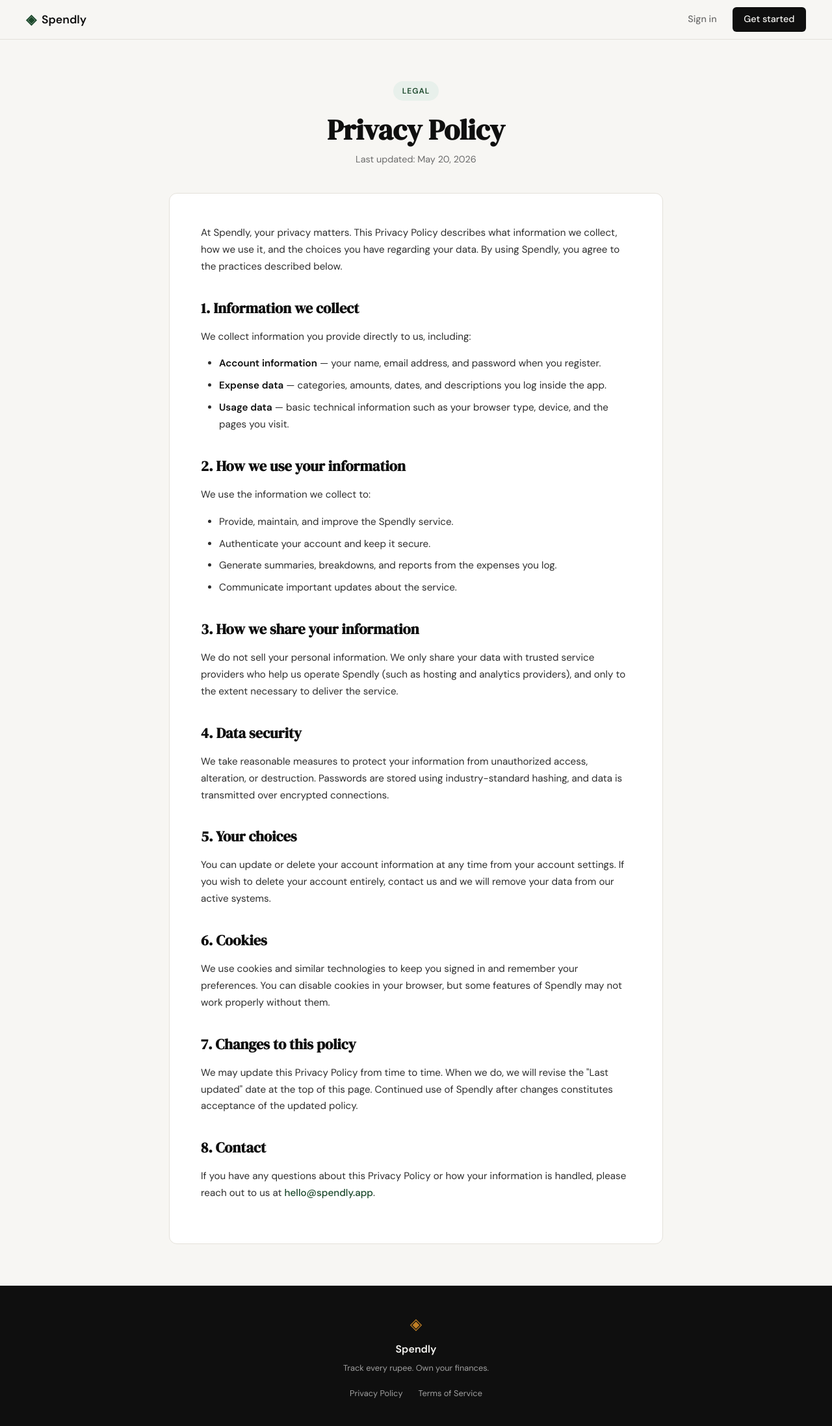
After one commit to fbnayem/sending, a Flask app: page /privacy in a window 1280 px wide. The commit adds this page. Shown: the whole page at 65% size. Run offline with Flask 3, Linux system fonts and the light colour scheme.

Commit message:
Landing: add privacy and tearms pages and route

```diff
--- a/expense-tracker/app.py
+++ b/expense-tracker/app.py
@@ -20,6 +20,16 @@ def register():
 @app.route("/login")
 def login():
     return render_template("login.html")
+
+
+@app.route("/privacy")
+def privacy():
+    return render_template("privacy.html")
+
+
+@app.route("/terms")
+def terms():
+    return render_template("terms.html")
 
 
 # ------------------------------------------------------------------ #
--- a/expense-tracker/static/css/style.css
+++ b/expense-tracker/static/css/style.css
@@ -507,6 +507,94 @@ a { color: inherit; text-decoration: none; }
     color: var(--ink-faint);
 }
 
+.footer-links {
+    display: flex;
+    gap: 1.5rem;
+    margin-top: 0.75rem;
+}
+
+.footer-links a {
+    color: var(--ink-faint);
+    font-size: 0.8rem;
+    text-decoration: none;
+    transition: color 0.2s;
+}
+
+.footer-links a:hover { color: var(--paper); }
+
+/* ------------------------------------------------------------------ */
+/* Legal pages (Privacy, Terms)                                        */
+/* ------------------------------------------------------------------ */
+
+.legal-section {
+    padding: 4rem 2rem;
+    display: flex;
+    justify-content: center;
+}
+
+.legal-container {
+    width: 100%;
+    max-width: 760px;
+}
+
+.legal-header {
+    text-align: center;
+    margin-bottom: 2.5rem;
+}
+
+.legal-header .hero-badge { margin: 0 auto 1.25rem; }
+
+.legal-title {
+    font-family: var(--font-display);
+    font-size: 2.75rem;
+    color: var(--ink);
+    line-height: 1.15;
+    margin-bottom: 0.5rem;
+}
+
+.legal-subtitle {
+    font-size: 0.9rem;
+    color: var(--ink-muted);
+}
+
+.legal-card {
+    background: var(--paper-card);
+    border: 1px solid var(--border);
+    border-radius: var(--radius-md);
+    padding: 3rem;
+    color: var(--ink-soft);
+    line-height: 1.7;
+    font-size: 0.95rem;
+}
+
+.legal-card h2 {
+    font-family: var(--font-display);
+    font-size: 1.4rem;
+    color: var(--ink);
+    margin-top: 2rem;
+    margin-bottom: 0.75rem;
+}
+
+.legal-card h2:first-child { margin-top: 0; }
+
+.legal-card p { margin-bottom: 1rem; }
+
+.legal-card ul {
+    margin: 0 0 1rem 1.25rem;
+    padding-left: 0.5rem;
+}
+
+.legal-card li { margin-bottom: 0.5rem; }
+
+.legal-card a {
+    color: var(--accent);
+    font-weight: 500;
+}
+
+.legal-card a:hover { text-decoration: underline; }
+
+.legal-card strong { color: var(--ink); font-weight: 600; }
+
 /* ------------------------------------------------------------------ */
 /* Responsive                                                          */
 /* ------------------------------------------------------------------ */
@@ -527,4 +615,7 @@ a { color: inherit; text-decoration: none; }
 @media (max-width: 600px) {
     .nav-links a:not(.nav-cta) { display: none; }
     .hero { padding: 3rem 1rem 2rem; }
+    .legal-section { padding: 2.5rem 1rem; }
+    .legal-card { padding: 1.75rem; }
+    .legal-title { font-size: 2rem; }
 }
--- /dev/null
+++ b/expense-tracker/templates/privacy.html
@@ -0,0 +1,92 @@
+{% extends "base.html" %}
+
+{% block title %}Privacy Policy — Spendly{% endblock %}
+
+{% block content %}
+
+<section class="legal-section">
+    <div class="legal-container">
+
+        <div class="legal-header">
+            <div class="hero-badge">Legal</div>
+            <h1 class="legal-title">Privacy Policy</h1>
+            <p class="legal-subtitle">Last updated: May 20, 2026</p>
+        </div>
+
+        <div class="legal-card">
+            <p>
+                At Spendly, your privacy matters. This Privacy Policy describes
+                what information we collect, how we use it, and the choices you
+                have regarding your data. By using Spendly, you agree to the
+                practices described below.
+            </p>
+
+            <h2>1. Information we collect</h2>
+            <p>We collect information you provide directly to us, including:</p>
+            <ul>
+                <li><strong>Account information</strong> — your name, email address, and password when you register.</li>
+                <li><strong>Expense data</strong> — categories, amounts, dates, and descriptions you log inside the app.</li>
+                <li><strong>Usage data</strong> — basic technical information such as your browser type, device, and the pages you visit.</li>
+            </ul>
+
+            <h2>2. How we use your information</h2>
+            <p>We use the information we collect to:</p>
+            <ul>
+                <li>Provide, maintain, and improve the Spendly service.</li>
+                <li>Authenticate your account and keep it secure.</li>
+                <li>Generate summaries, breakdowns, and reports from the expenses you log.</li>
+                <li>Communicate important updates about the service.</li>
+            </ul>
+
+            <h2>3. How we share your information</h2>
+            <p>
+                We do not sell your personal information. We only share your data
+                with trusted service providers who help us operate Spendly (such
+                as hosting and analytics providers), and only to the extent
+                necessary to deliver the service.
+            </p>
+
+            <h2>4. Data security</h2>
+            <p>
+                We take reasonable measures to protect your information from
+                unauthorized access, alteration, or destruction. Passwords are
+                stored using industry-standard hashing, and data is transmitted
+                over encrypted connections.
+            </p>
+
+            <h2>5. Your choices</h2>
+            <p>
+                You can update or delete your account information at any time
+                from your account settings. If you wish to delete your account
+                entirely, contact us and we will remove your data from our
+                active systems.
+            </p>
+
+            <h2>6. Cookies</h2>
+            <p>
+                We use cookies and similar technologies to keep you signed in
+                and remember your preferences. You can disable cookies in your
+                browser, but some features of Spendly may not work properly
+                without them.
+            </p>
+
+            <h2>7. Changes to this policy</h2>
+            <p>
+                We may update this Privacy Policy from time to time. When we do,
+                we will revise the "Last updated" date at the top of this page.
+                Continued use of Spendly after changes constitutes acceptance of
+                the updated policy.
+            </p>
+
+            <h2>8. Contact</h2>
+            <p>
+                If you have any questions about this Privacy Policy or how your
+                information is handled, please reach out to us at
+                <a href="mailto:hello@spendly.app">hello@spendly.app</a>.
+            </p>
+        </div>
+
+    </div>
+</section>
+
+{% endblock %}
```
Also changed, not shown: expense-tracker/templates/terms.html (added, +96 -0 lines).
